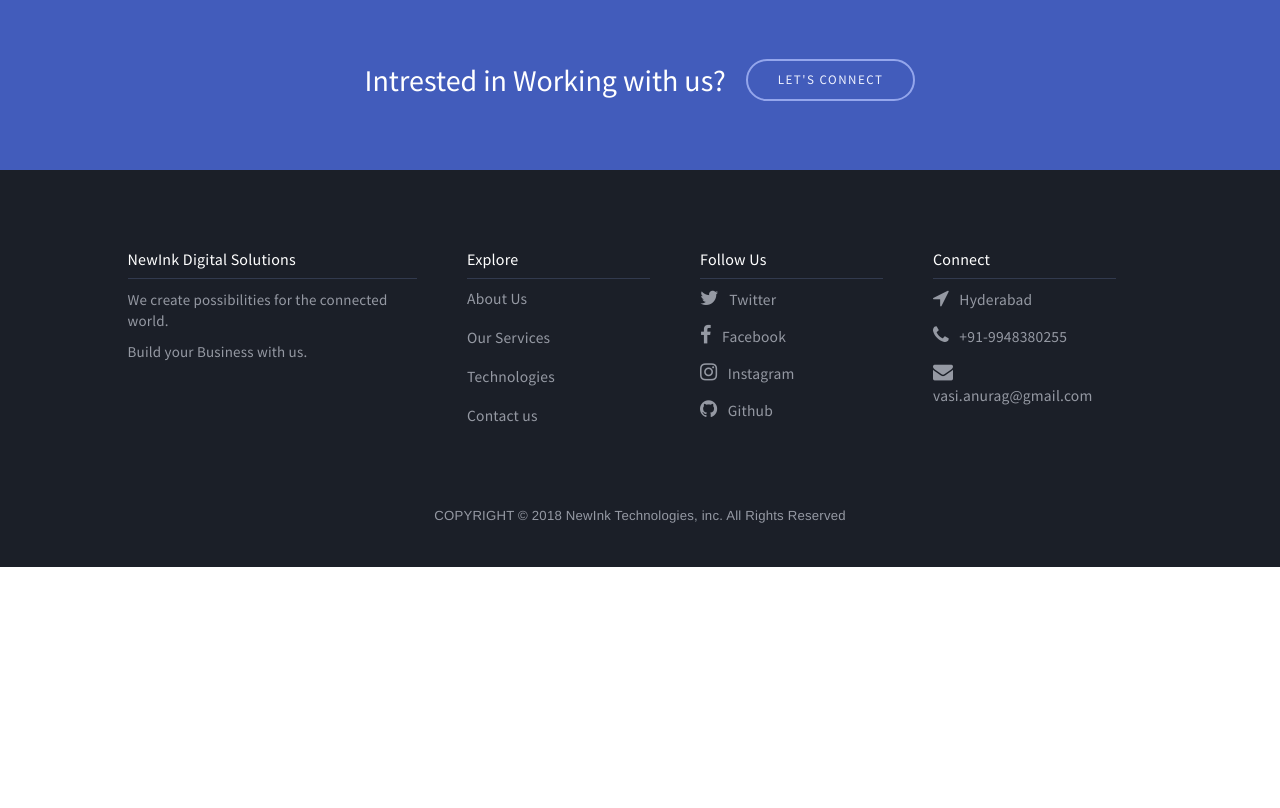
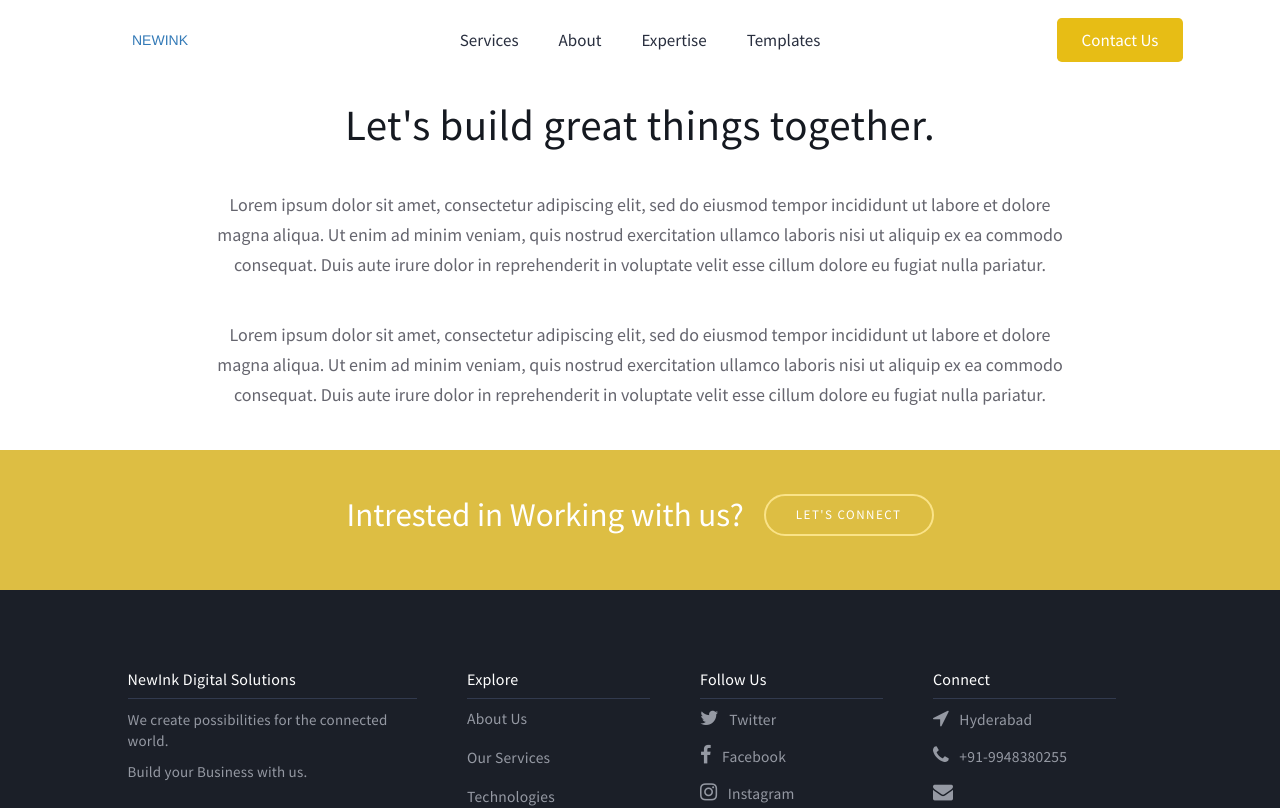
Before and after one commit to ANURAGVASI/newInk-Official-Website, a React (Create React App) app: page /about in a window 1280 px wide. Shown: the top 808 px of the page. Built offline with nearby package versions, Linux system fonts and the light colour scheme.

Commit message:
ui changes

```diff
--- a/src/App.js
+++ b/src/App.js
@@ -18,7 +18,8 @@ class App extends Component {
     return (
       <Router>
         <div>
-          {/* <Route
+          <HeaderMenu />
+          <Route
             path="/about"
             render={props => (
               <React.Fragment>
@@ -26,7 +27,6 @@ class App extends Component {
               </React.Fragment>
             )}
           />
-          <Services /> */}
           <ConnectUs />
           <Footer />
         </div>
--- a/src/components/Aboutus/index.css
+++ b/src/components/Aboutus/index.css
@@ -1,15 +1,14 @@
-.aboutus-main-div{
+.aboutus-main-div {
+  margin: 0;
+}
 
+.aboutus-submain-div {
+  /* margin-top: 80px; */
+  /* margin-bottom: 80px; */
   overflow: hidden;
 }
 
-.aboutus-submain-div{
-    margin-top: 80px;
-    margin-bottom: 80px;
-    overflow: hidden;
-}
-
-.aboutus-heading-p{
+.aboutus-heading-p {
   text-align: center;
   font-size: 43px;
   padding: 0 300px;
@@ -19,12 +18,12 @@
   letter-spacing: 0.4px;
 }
 
-.aboutus-content-div{
+.aboutus-content-div {
   /* color: white; */
   margin-top: 40px;
-    padding:0 210px;
+  padding: 0 210px;
   font-family: SourceSansPro;
-    color:rgb(101, 101, 110);
+  color: rgb(101, 101, 110);
   font-size: 18px;
   line-height: 30px;
   text-align: center;
@@ -32,24 +31,24 @@
   text-size-adjust: 100%;
 }
 
-.aboutus-getintouchbtn-btn{
+/* .aboutus-getintouchbtn-btn {
   display: block;
   margin: 0 auto;
   padding: 12px 50px;
   font-size: 16px;
-    font-family: 'Raleway';
+  font-family: "Raleway";
   margin-top: 70px;
   margin-bottom: 70px;
-    /* border: none;
+  border: none;
 
     background-color: #47b475;
     font-size: 16px;
     color: white;
     font-family: 'Raleway';
 
-    box-shadow: 2px 2px 10px rgba(0,0,0,.3); */
+    box-shadow: 2px 2px 10px rgba(0,0,0,.3);
+} */
+
+.aboutus-getintouchbtn-btn:hover {
+  box-shadow: 2px 2px 15px rgba(0, 0, 0, 0.3);
 }
-
-.aboutus-getintouchbtn-btn:hover{
-    box-shadow: 2px 2px 15px rgba(0,0,0,.3);
-}
--- a/src/components/ConnectUS/index.css
+++ b/src/components/ConnectUS/index.css
@@ -1,8 +1,12 @@
 .connectus-main-div {
   background-color: #425cbb;
+  background-color: #2e7eb4;
+  background-color: #ddbe43;
+  /* background-color: #e1b931; */
+  /* background-color: #04111f; */
   display: flex;
   justify-content: center;
-  height: 170px;
+  height: 140px;
   align-items: center;
   /* flex-direction: column; */
   flex-wrap: wrap;
@@ -10,7 +14,7 @@
 
 .connectus-text-p {
   color: white;
-  font-size: 30px;
+  font-size: 33px;
   font-family: SourceSansPro;
   text-align: center;
   /* display: block; */
@@ -21,7 +25,9 @@
 
 .connectus-connect-btn {
   border: 2px solid #94a6ec;
-  color: #eff2ff;
+  border: 2px solid #88bcdf;
+  border: 2px solid #fae388;
+  color: white;
   background: none;
   border-radius: 100px;
   padding: 10px 30px;
--- a/src/components/Footer/footer.css
+++ b/src/components/Footer/footer.css
@@ -115,7 +115,6 @@
   box-sizing: border-box;
   color: rgb(255, 255, 255);
   cursor: pointer;
-
   font-size: 15px;
   font-style: normal;
   font-weight: 400;
--- a/src/components/HeaderMenu/newlinkHeaderMenu.js
+++ b/src/components/HeaderMenu/newlinkHeaderMenu.js
@@ -1,35 +1,57 @@
-import React, {Component} from "react";
+import React, { Component } from "react";
 import "./newlinkeHeaderMenu.css";
 
-class Header extends Component{
-    render(){
-        return(
-            <div className="newlink-header-div" >
-                <nav className="navbar  navbar-custom">
-                    {/* <!-- button for collapsing the menu  --> */}
-                    <div className="navbar-header ">
-                        <button onClick={(e) => {e.preventDefault();}} type="button" id="collapse-button" className="navbar-toggle menu-expand-btn-custom " data-toggle="collapse" data-target="#myNavbar">
-                            {/* <i className="fa fa-bars" aria-hidden="true"></i>                       */}
-                            Expand
-                        </button>
-                        <span className="navbar-brand logo-text" href="#">newInk</span>
-                    </div>
-                    <div className="collapse navbar-collapse" id="myNavbar">
-                        <ul className="nav navbar-nav pull-right">
-                            {/* <li className="active"><a className="logo-link" href="#">HOME</a></li> */}
-                            <li><a className="logo-link" href="#about-jump">Home</a></li>
-                            <li><a className="logo-link" href="#gallery-jump">Services</a></li>
-                            <li><a className="logo-link" href="#service-jump">Templates</a></li>
-                            <li><a className="logo-link" href="#service-jump">Expertise</a></li>
-                            <li><a className="logo-link" href="#contact-jump">About</a></li>
-                            <li><a className="logo-link" href="#contact-jump"><button className="btn btn-primary menu-getintouch-btn" >Get in Touch</button></a></li>
-
-                        </ul>
-                    </div>
-                </nav>
-            </div>
-        )
+class Header extends Component {
+  myFunction = () => {
+    var x = document.getElementById("myTopnav");
+    if (x.className === "topnav") {
+      x.className += " responsive";
+    } else {
+      x.className = "topnav";
     }
+  };
+  render() {
+    return (
+      // <div className="newlink-header-div" >
+      //     <nav className="navbar  navbar-custom">
+      //         {/* <!-- button for collapsing the menu  --> */}
+      //         <div className="navbar-header ">
+      //             <button onClick={(e) => {e.preventDefault();}} type="button" id="collapse-button" className="navbar-toggle menu-expand-btn-custom " data-toggle="collapse" data-target="#myNavbar">
+      //                 {/* <i className="fa fa-bars" aria-hidden="true"></i>                       */}
+      //                 Expand
+      //             </button>
+      //             <span className="navbar-brand logo-text" href="#">newInk</span>
+      //         </div>
+      //         <div className="collapse navbar-collapse" id="myNavbar">
+      //             <ul className="nav navbar-nav pull-right">
+      //                 {/* <li className="active"><a className="logo-link" href="#">HOME</a></li> */}
+      //                 <li><a className="logo-link" href="#about-jump">Home</a></li>
+      //                 <li><a className="logo-link" href="#gallery-jump">Services</a></li>
+      //                 <li><a className="logo-link" href="#service-jump">Templates</a></li>
+      //                 <li><a className="logo-link" href="#service-jump">Expertise</a></li>
+      //                 <li><a className="logo-link" href="#contact-jump">About</a></li>
+      //                 <li><a className="logo-link" href="#contact-jump"><button className="btn btn-primary menu-getintouch-btn" >Get in Touch</button></a></li>
+      //             </ul>
+      //         </div>
+      //     </nav>
+      // </div>
+      <div className="headermenu-main-div row">
+        <div className="headermenu-logo-div  col-md-3">
+          <a className="headermenu-logo-a"> NEWINK</a>
+          <a className="headermenu-collapsemenu-a">X</a>
+        </div>
+        <div className="headermenu-menu-div  col-md-6">
+          <a className="headermenu-menu-a">Services</a>
+          <a className="headermenu-menu-a">About</a>
+          <a className="headermenu-menu-a">Expertise</a>
+          <a className="headermenu-menu-a">Templates</a>
+        </div>
+        <div className="headermenu-contactus-div col-md-3">
+          <button className="headermenu-contactus-btn">Contact Us</button>
+        </div>
+      </div>
+    );
+  }
 }
 
 export default Header;
--- a/src/components/HeaderMenu/newlinkeHeaderMenu.css
+++ b/src/components/HeaderMenu/newlinkeHeaderMenu.css
@@ -1,51 +1,69 @@
-.newlink-header-div{
-    height: 60px;
-    color: white;
-    text-align: center;
-    /* position: fixed; */
-    width: 100%;
-    z-index: 99;
+.headermenu-main-div {
+  margin: 0;
+  /* border: 1px solid red; */
 }
 
-.header-item-span{
-    margin-left: 20px;
+.headermenu-logo-div {
+  display: flex;
+  justify-content: center;
+  align-items: center;
+  height: 80px;
 }
 
-.logo-text{
-    color: black;
+.headermenu-collapsemenu-a {
+  display: none;
+  /* border: 1px solid red; */
+  font-size: 20px;
 }
 
-.menu-expand-btn-custom{
-    color: black;
-    border: 1px solid red;
+.headermenu-menu-div {
+  display: flex;
+  justify-content: center;
+  align-items: center;
+  height: 80px;
 }
 
-.logo-link{
-    color: black;
-    font-size: 13px;
-    letter-spacing: 0.6px;
-    text-transform: uppercase;
+.headermenu-menu-a {
+  text-decoration: none;
+  color: #282e3e;
+  font-family: SourceSansPro;
+  font-size: 17px;
+  padding: 0 20px;
 }
 
-/* to change defalut hover beahaviour of navbar in bootstrap */
-.nav>li>a:focus, .nav>li>a:hover {
-    text-decoration: none;
-    background-color: transparent !important;
-    color: rgb(235, 10, 10);
+.headermenu-menu-link:hover {
+  text-decoration: none;
 }
 
-.menu-getintouch-btn{
-    margin-top: -6px ;
-    margin-right: 100px;
-    margin-left: 20px;
-    font-family: 'Raleway';
-
-    /* height: 35px; */
+.headermenu-contactus-div {
+  display: flex;
+  justify-content: center;
+  align-items: center;
+  height: 80px;
 }
 
+.headermenu-contactus-btn {
+  background-color: #e7bd15;
+  border: none;
+  padding: 10px 25px;
+  color: white;
+  font-family: SourceSansPro;
+  font-size: 17px;
+  border-radius: 4.8px;
+}
 
-@media screen and (max-width: 1000px) {
-    .menu-getintouch-btn{
-        margin-right: 70px;
-    }
+/* media queries */
+@media screen and (max-width: 992px) {
+  .headermenu-contactus-div,
+  .headermenu-menu-div {
+    display: none;
+  }
+  .headermenu-logo-div {
+    justify-content: flex-start;
+  }
+  .headermenu-collapsemenu-a {
+    display: flex;
+    width: 100%;
+    justify-content: flex-end;
+  }
 }
--- a/src/index.css
+++ b/src/index.css
@@ -1,32 +1,36 @@
-
 /* making body margin :0 so that,
  elements can extend to corner of screen */
 
-body{
+body {
   margin: 0px;
 }
 
-@font-face{
+@font-face {
   font-family: LatoFont;
   src: url("./fonts/Lato/Lato-Light.ttf");
 }
 
-@font-face{
+@font-face {
   font-family: MontserratFont;
   src: url("./fonts//Montserrat/Montserrat-Light.ttf");
 }
 
-@font-face{
+@font-face {
   font-family: LatoRegularFont;
   src: url("./fonts//Lato//Lato-Regular.ttf");
 }
 
-@font-face{
+@font-face {
   font-family: SourceSansPro;
-    src: url("./fonts/Source_Sans_Pro/SourceSansPro-Regular.ttf")
+  src: url("./fonts/Source_Sans_Pro/SourceSansPro-Regular.ttf");
 }
 
-@font-face{
+@font-face {
   font-family: SourceSansProLight;
-    src: url("./fonts/Source_Sans_Pro/SourceSansPro-Light.ttf")
+  src: url("./fonts/Source_Sans_Pro/SourceSansPro-Light.ttf");
 }
+
+@font-face {
+  font-family: SourceSansProSemiBold;
+  src: url("./fonts/Source_Sans_Pro/SourceSansPro-SemiBold.ttf");
+}
```
Also changed, not shown: hoist.js (added, +7 -0 lines). Lines whose indentation alone changed are shown as unchanged.
